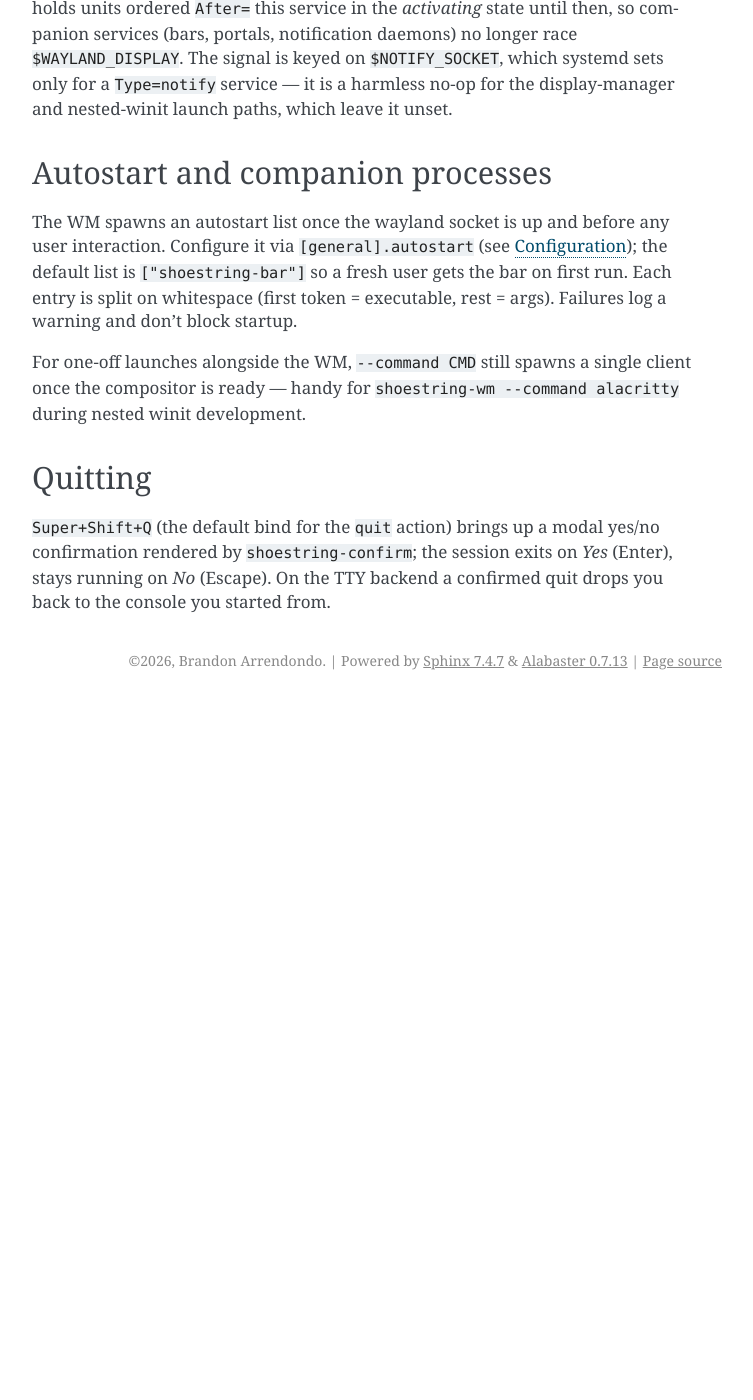
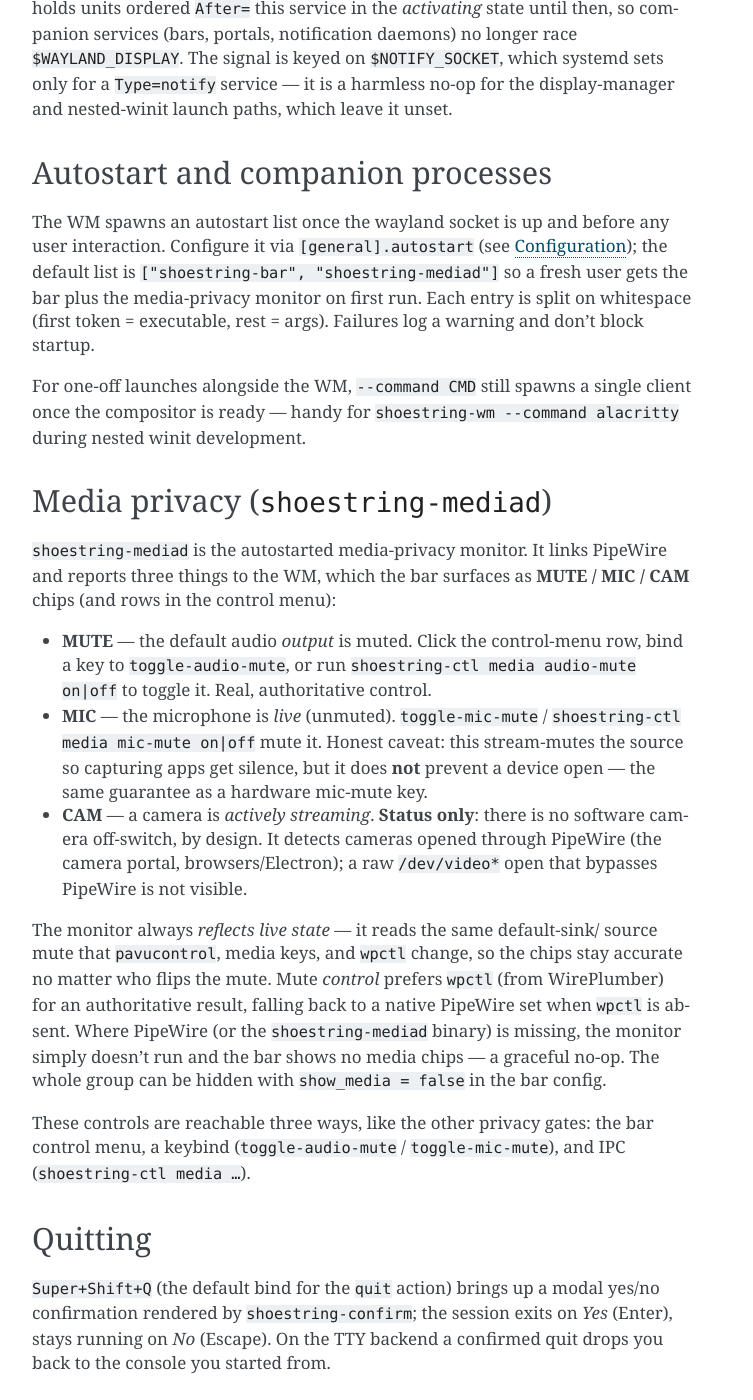
Before and after one commit to szarta/shoestring-wm, a Sphinx documentation site: the page built from docs/running.rst, in a window 1280 px wide and 1400 px high, scrolled down 2892 px. Shown: the whole window, without its empty margins (388-1141 px from the left). Built offline with Sphinx 7.4.7, drawn with Linux system fonts in a browser that asks for light colours; before the commit the page ends 3592 px from its top, so only the background shows below that; some of the changed text lies outside the part shown.

Commit message:
media-privacy: autostart, docs, packaging (task 159 phase 4)
Wires shoestring-mediad into the session and ships it.

- autostart: default [general].autostart is now
  ["shoestring-bar", "shoestring-mediad"] so the media chips work out of
  the box; absent PipeWire/binary degrades to a logged no-op. Test +
  configuration.rst updated.
- docs: ipc.rst documents media_status/set_audio_mute/set_mic_mute/
  report_media + the media response + media_changed event; running.rst
  gains a 'Media privacy' section covering the three indicators, the
  honesty caveats (mic stream-mute, camera status-only, /dev/video*
  blind spot), and the three control paths (menu/keybind/IPC).
- packaging: shoestring-mediad added to the deb + rpm assets; deb recommends
  wireplumber (for wpctl). FreeBSD port builds + lists it under the existing
  SCREENCAST option (it links pipewire) with a wireplumber run-dep; excluded
  from the FreeBSD CI workspace build alongside the portal (the pipewire
  bindgen doesn't resolve in the bare freebsd-vm). Linux CI already has the
  pipewire/libclang deps from the portal fix.

Co-Authored-By: Claude Opus 4.8 (1M context) <noreply@anthropic.com>

```diff
--- a/docs/running.rst
+++ b/docs/running.rst
@@ -143,14 +143,48 @@ Autostart and companion processes
 
 The WM spawns an autostart list once the wayland socket is up and
 before any user interaction. Configure it via ``[general].autostart``
-(see :doc:`configuration`); the default list is ``["shoestring-bar"]``
-so a fresh user gets the bar on first run. Each entry is split on
-whitespace (first token = executable, rest = args). Failures log a
-warning and don't block startup.
+(see :doc:`configuration`); the default list is ``["shoestring-bar",
+"shoestring-mediad"]`` so a fresh user gets the bar plus the
+media-privacy monitor on first run. Each entry is split on whitespace
+(first token = executable, rest = args). Failures log a warning and
+don't block startup.
 
 For one-off launches alongside the WM, ``--command CMD`` still spawns
 a single client once the compositor is ready — handy for ``shoestring-wm
 --command alacritty`` during nested winit development.
+
+Media privacy (``shoestring-mediad``)
+-------------------------------------
+
+``shoestring-mediad`` is the autostarted media-privacy monitor. It links
+PipeWire and reports three things to the WM, which the bar surfaces as
+**MUTE / MIC / CAM** chips (and rows in the control menu):
+
+- **MUTE** — the default audio *output* is muted. Click the control-menu
+  row, bind a key to ``toggle-audio-mute``, or run ``shoestring-ctl media
+  audio-mute on|off`` to toggle it. Real, authoritative control.
+- **MIC** — the microphone is *live* (unmuted). ``toggle-mic-mute`` /
+  ``shoestring-ctl media mic-mute on|off`` mute it. Honest caveat: this
+  stream-mutes the source so capturing apps get silence, but it does
+  **not** prevent a device open — the same guarantee as a hardware
+  mic-mute key.
+- **CAM** — a camera is *actively streaming*. **Status only**: there is no
+  software camera off-switch, by design. It detects cameras opened through
+  PipeWire (the camera portal, browsers/Electron); a raw ``/dev/video*``
+  open that bypasses PipeWire is not visible.
+
+The monitor always *reflects live state* — it reads the same default-sink/
+source mute that ``pavucontrol``, media keys, and ``wpctl`` change, so the
+chips stay accurate no matter who flips the mute. Mute *control* prefers
+``wpctl`` (from WirePlumber) for an authoritative result, falling back to a
+native PipeWire set when ``wpctl`` is absent. Where PipeWire (or the
+``shoestring-mediad`` binary) is missing, the monitor simply doesn't run
+and the bar shows no media chips — a graceful no-op. The whole group can be
+hidden with ``show_media = false`` in the bar config.
+
+These controls are reachable three ways, like the other privacy gates: the
+bar control menu, a keybind (``toggle-audio-mute`` / ``toggle-mic-mute``),
+and IPC (``shoestring-ctl media …``).
 
 Quitting
 --------
```
Also changed, not shown: Cargo.toml (+7 -3 lines), docs/configuration.rst (+6 -2 lines), docs/ipc.rst (+35 -0 lines), 4 other files.
